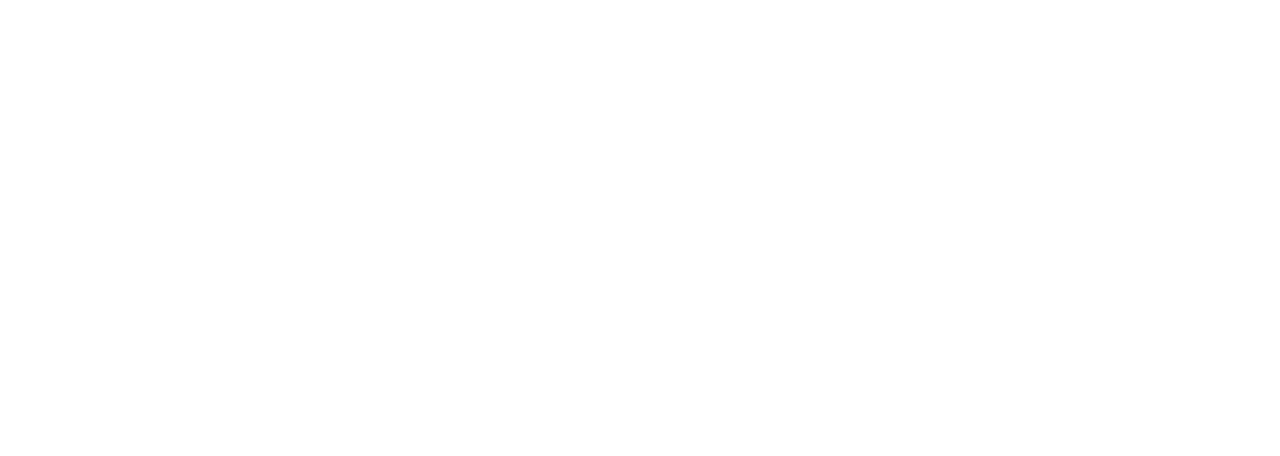
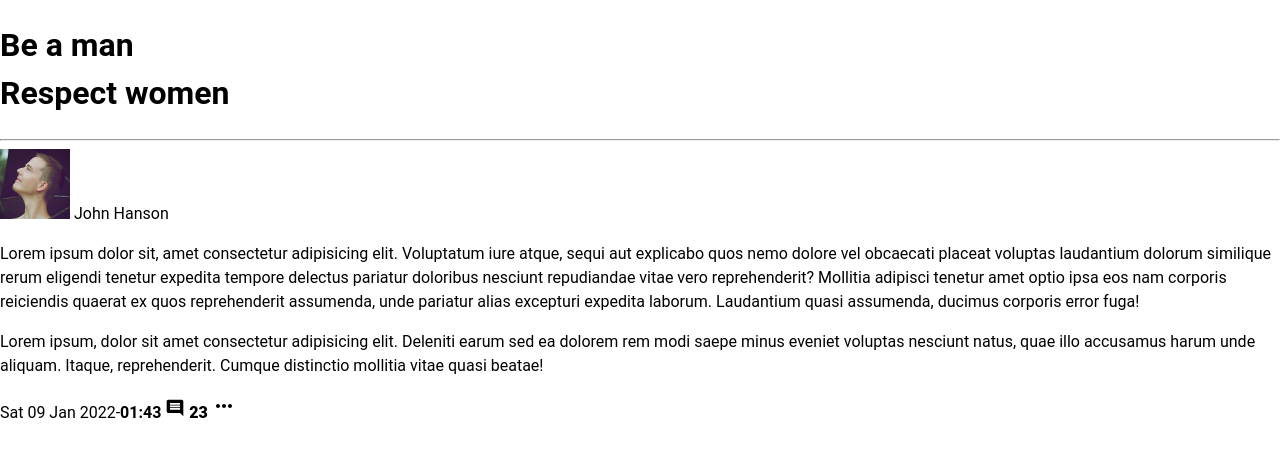
Before and after one commit to ortigaliev/loops-blog-post, a plain HTML site: page index.html in a window 1280 px wide. Drawn offline with Linux system fonts and the light colour scheme.

Commit message:
add initial changes and htnl elements

```diff
--- a/index.html
+++ b/index.html
@@ -4,7 +4,7 @@
   <meta charset="UTF-8">
   <meta http-equiv="X-UA-Compatible" content="IE=edge">
   <meta name="viewport" content="width=device-width, initial-scale=1.0">
-  <title>Project Name</title>
+  <title>Blog Post</title>
 
   <!-- Google fonts -->
 
@@ -14,7 +14,29 @@
   <link rel="stylesheet" href="css/style.css">
 </head>
 <body>
+<div class="blog-section">
+  <div class="blog-author-card">
+     <h1 class="blog-topic">Be a man <br>Respect women</h1>
+     <hr class="devider">
+     <div class="author-info">
+       <img src="/img/avatar.jpg" alt="uthor img" class="author-img" width="70" height="70">
+       <span class="author_name">John Hanson</span>
+     </div>
+  </div>
 
+  <div class="auther-article-card">
+    <p class="author-article-text">Lorem ipsum dolor sit, amet consectetur adipisicing elit. Voluptatum iure atque, sequi aut explicabo quos nemo dolore vel obcaecati placeat voluptas laudantium dolorum similique rerum eligendi tenetur expedita tempore delectus pariatur doloribus nesciunt repudiandae vitae vero reprehenderit? Mollitia adipisci tenetur amet optio ipsa eos nam corporis reiciendis quaerat ex quos reprehenderit assumenda, unde pariatur alias excepturi expedita laborum. Laudantium quasi assumenda, ducimus corporis error fuga!</p>
+    <p class="author-article-text">
+      Lorem ipsum, dolor sit amet consectetur adipisicing elit. Deleniti earum sed ea dolorem rem modi saepe minus eveniet voluptas nesciunt natus, quae illo accusamus harum unde aliquam. Itaque, reprehenderit. Cumque distinctio mollitia vitae quasi beatae!
+    </p>
+
+    <time class="article-publishing-date">Sat 09 Jan 2022-<strong>01:43<strong></time>
+      <img class="comment-img" src="/img/comment.svg" alt="comment" width="20" height="20">
+      <span class="comment-counter">23</span>
+      <img class="more-img" src="/img/more.svg" alt="more">
+  </div>
+
+</div>
 
 </body>
 </html>
```
Also changed, not shown: assets/index.html (added, +14 -0 lines), assets/design/Loop 1 - Step 7.png (added), assets/styles.css (added), img/avatar.jpg (added), img/comment.svg (added), img/more.svg (added), 1 other file.
